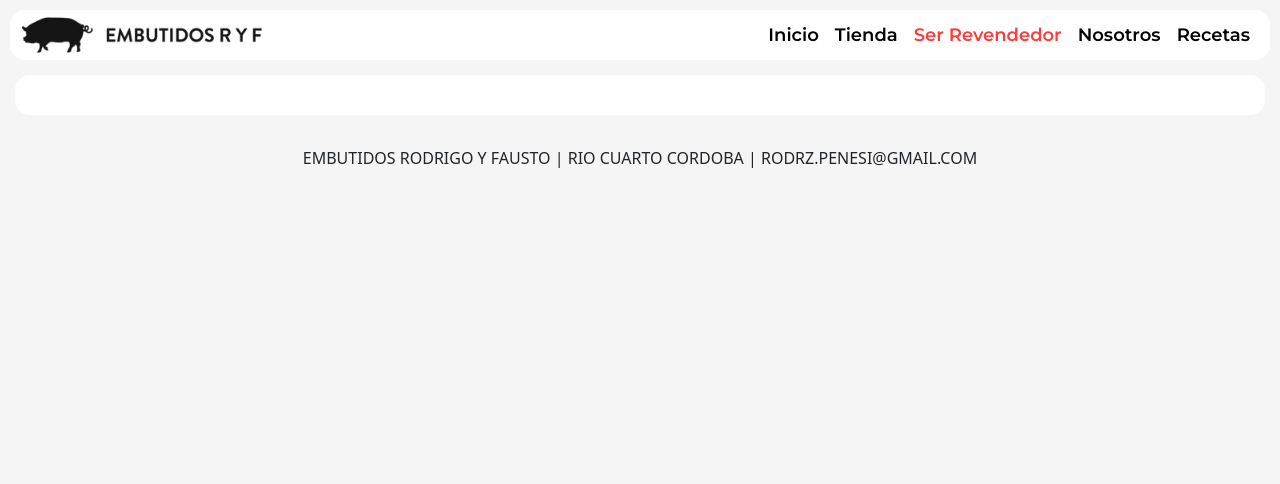
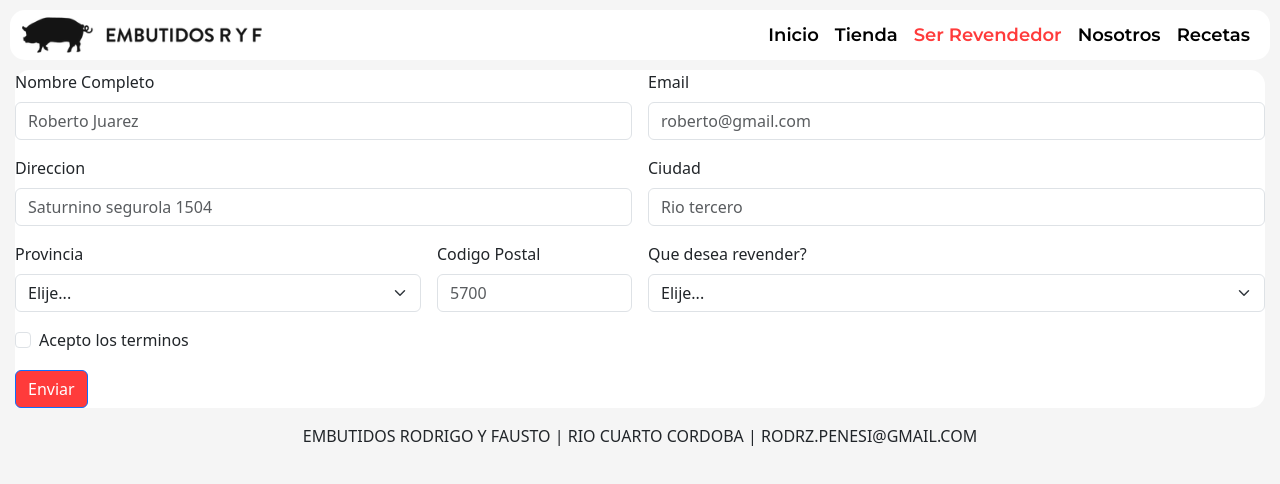
Before and after one commit to rodrzpenesi/PF-Rodrigo_Penesi, a plain HTML site: page pages/Quiero_revender.html in a window 1280 px wide. Drawn offline with nearby package versions, Linux system fonts and the light colour scheme.

Commit message:
ag pag revender

```diff
--- a/css/estilos.css
+++ b/css/estilos.css
@@ -275,3 +275,9 @@ header {
     margin: 10px;
     margin-bottom: 1rem;
 }
+.btn {
+    background-color:#ff3b3b
+}
+.btn:hover{
+    background-color: black;
+}
--- a/pages/Quiero_revender.html
+++ b/pages/Quiero_revender.html
@@ -38,8 +38,64 @@
             </div>
         </nav>
     </header>
-    <main class="color">
+    <main class="main">
+            <form class="row g-3">
+                <div class="col-md-6">
+                    <label for="inputName" class="form-label">Nombre Completo</label>
+                    <input type="password" class="form-control" id="inputName" placeholder="Roberto Juarez">
+                    </div>
+                <div class="col-md-6">
+                    <label for="inputEmail4" class="form-label">Email</label>
+                    <input type="email" class="form-control" id="inputEmail4" placeholder="roberto@gmail.com" >
+                </div>
 
+                <div class="col-6">
+                    <label for="inputAddress" class="form-label">Direccion</label>
+                    <input type="text" class="form-control" id="inputAddress" placeholder="Saturnino segurola 1504">
+                </div>
+                <div class="col-md-6">
+                    <label for="inputCity" class="form-label">Ciudad</label>
+                    <input type="text" class="form-control" id="inputCity" placeholder="Rio tercero">
+                </div>
+                <div class="col-md-4">
+                    <label for="inputState" class="form-label">Provincia</label>
+                    <select id="inputState" class="form-select">
+                        <option selected>Elije...</option>
+                        <option>Cordoba</option>
+                        <option>Buenos Aires</option>
+                        <option>Santa Fe</option>
+                        <option>Catamarca</option>
+                        <option>Jujuy</option>
+                        <option>Rio Negro</option>
+                        <option>Tucuman</option>
+                    </select>
+                </div>
+                <div class="col-md-2">
+                    <label for="inputZip" class="form-label">Codigo Postal</label>
+                    <input type="text" class="form-control" id="inputZip" placeholder="5700">
+                </div>
+                <div class="col-md-6">
+                    <label for="inputState" class="form-label">Que desea revender?</label>
+                    <select id="inputState" class="form-select">
+                        <option selected>Elije...</option>
+                        <option>Embutidos</option>
+                        <option>Chacinados</option>
+                        <option>Condimentos</option>
+                        <option>Todo</option>
+                    </select>
+                </div>
+                <div class="col-12">
+                    <div class="form-check">
+                    <input class="form-check-input" type="checkbox" id="gridCheck">
+                    <label class="form-check-label" for="gridCheck">
+                        Acepto los terminos
+                    </label>
+                    </div>
+                </div>
+                <div class="col-12">
+                    <button type="submit" class="btn btn-primary">Enviar</button>
+                </div>
+            </form>
     </main>
     <footer class="footer">
         <div class="text-center p-3">
```
Also changed, not shown: img/REVENDER.jpg (added).
